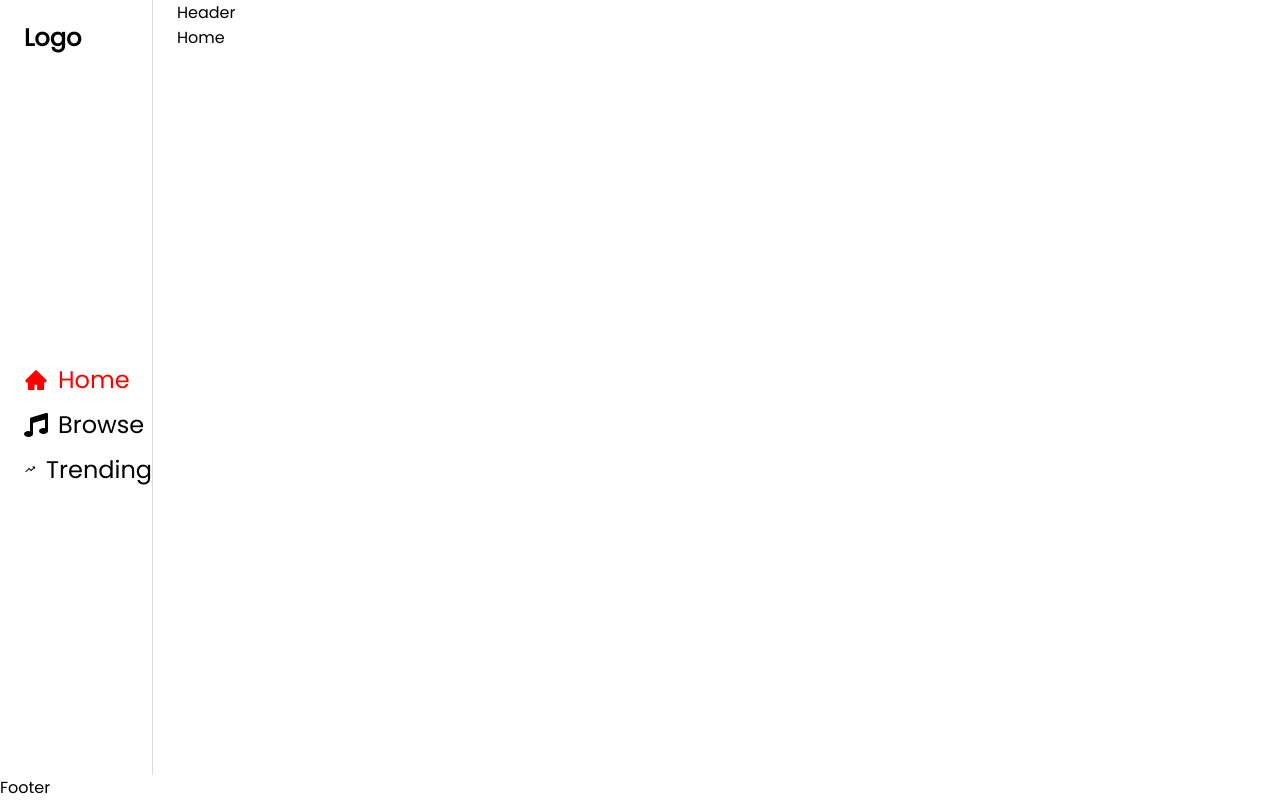
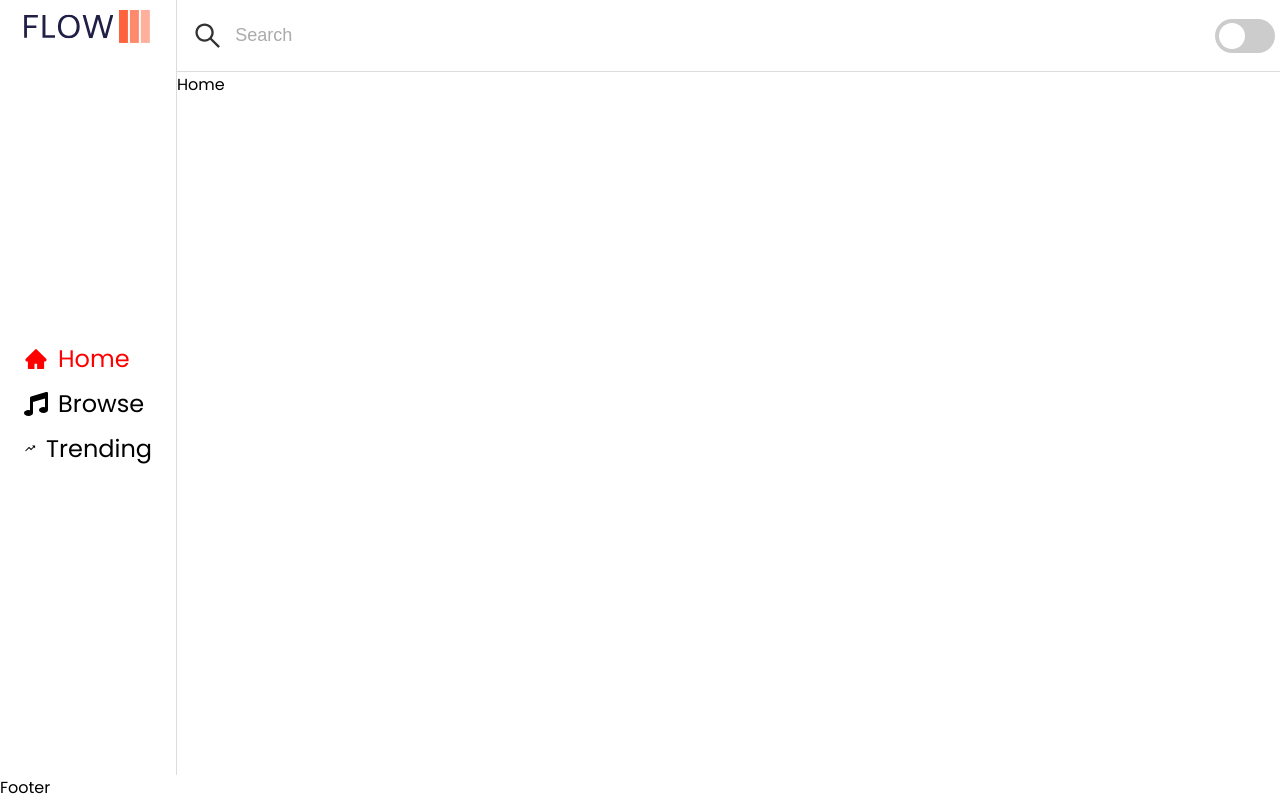
Before and after one commit to RESIDGE/music-app, a React (Vite) app: page / in a window 1280 px wide. Built offline with nearby package versions, Linux system fonts and the light colour scheme.

Commit message:
Header
- Added search icon and text input box
- Added light/dark mode slider
- No functionality

```diff
--- a/src/layouts/Header/Header.tsx
+++ b/src/layouts/Header/Header.tsx
@@ -1,5 +1,24 @@
+import { AiOutlineSearch } from "react-icons/ai";
+import "./Header.css";
+
 const Header = () => {
-  return <div className="header">Header</div>;
+  return (
+    <header className="header">
+      {/* Search Bar */}
+      <div className="search-bar">
+        {/* Search Icon */}
+        <AiOutlineSearch className="search-bar__icon" />
+
+        {/* Search Input */}
+        <input type="text" className="search-bar__input" placeholder="Search" />
+      </div>
+      {/* Light/Dark Mode Button */}
+      <label className="switch">
+        <input type="checkbox" className="switch__input" />
+        <span className="switch__slider switch__slider--round"></span>
+      </label>
+    </header>
+  );
 };
 
 export default Header;
--- a/src/layouts/SideBar/SideBar.css
+++ b/src/layouts/SideBar/SideBar.css
@@ -12,14 +12,17 @@
     color: red;
 }
 
-/* .logo {} */
+.logo {
+    height: auto;
+    width: 100%;
+}
 
 .side-bar {
     border-right: 1px solid gainsboro;
     display: flex;
     flex-direction: column;
     left: 0;
-    margin: 0 24px;
+    padding: 10px 24px;
     top: 0;
     width: 10%;
 }
@@ -35,4 +38,5 @@
 
 .side-bar__logo {
     display: flex;
+    width: 100%;
 }
--- a/src/layouts/SideBar/SideBar.tsx
+++ b/src/layouts/SideBar/SideBar.tsx
@@ -9,6 +9,7 @@ import {
   selectSideBarLink,
   trending,
 } from "../../redux/sidebar/sidebarSlice";
+import logo from "../../assets/flow-logo.svg";
 import "./SideBar.css";
 
 const SideBar = () => {
@@ -17,10 +18,13 @@ const SideBar = () => {
 
   return (
     <nav className="side-bar">
+      {/* Logo */}
       <div className="side-bar__logo">
-        <h1 className="logo">Logo</h1>
+        <img src={logo} alt="" className="logo" />
       </div>
+      {/* Links */}
       <div className="side-bar__links">
+        {/* Home Link */}
         <NavLink
           to="/"
           className={`link ${
@@ -31,6 +35,7 @@ const SideBar = () => {
           <AiFillHome />
           Home
         </NavLink>
+        {/* Browse Link */}
         <NavLink
           to="/browse"
           className={`link ${
@@ -41,6 +46,7 @@ const SideBar = () => {
           <FaMusic />
           Browse
         </NavLink>
+        {/* Trending Link */}
         <NavLink
           to="/trending"
           className={`link ${
--- /dev/null
+++ b/src/layouts/header/Header.css
@@ -0,0 +1,99 @@
+.header {
+    align-items: center;
+    box-sizing: border-box;
+    border-bottom: 1px solid gainsboro;
+    display: flex;
+    flex-direction: row;
+    height: 10%;
+    justify-content: space-between;
+    padding: 10px 5px;
+    width: 100%;
+}
+
+.search-bar {
+    align-items: center;
+    display: flex;
+    flex-direction: row;
+    flex-grow: 1;
+    height: 100%;
+}
+
+.search-bar__icon {
+    box-sizing: border-box;
+    color: black;
+    height: 100%;
+    opacity: 0.8;
+    padding: 10px;
+    width: auto;
+}
+
+.search-bar__input {
+    border: none;
+    box-sizing: border-box;
+    color: black;
+    display: flex;
+    flex-grow: 1;
+    font-size: 18px;
+    height: 100%;
+    opacity: 0.6;
+    outline: none;
+}
+
+.switch {
+    display: inline-block;
+    height: 34px;
+    position: relative;
+    width: 60px;
+}
+
+.switch__input {
+    height: 0;
+    opacity: 0;
+    width: 0;
+}
+
+.switch__input:checked+.switch__slider {
+    background-color: #2b2b2b;
+}
+
+.switch__input:focus+.switch__slider {
+    box-shadow: 0 0 1px #2196F3;
+}
+
+.switch__input:checked+.switch__slider:before {
+    -webkit-transform: translateX(26px);
+    -ms-transform: translateX(26px);
+    transform: translateX(26px);
+}
+
+.switch__slider {
+    position: absolute;
+    cursor: pointer;
+    top: 0;
+    left: 0;
+    right: 0;
+    bottom: 0;
+    background-color: #ccc;
+    -webkit-transition: .4s;
+    transition: .4s;
+}
+
+.switch__slider:before {
+    position: absolute;
+    content: "";
+    height: 26px;
+    width: 26px;
+    left: 4px;
+    bottom: 4px;
+    background-color: white;
+    -webkit-transition: .4s;
+    transition: .4s;
+}
+
+.switch__slider--round {
+    border-radius: 34px;
+}
+
+.switch__slider--round:before {
+    border-radius: 50%;
+}
--- a/src/pages/Browse/Browse.tsx
+++ b/src/pages/Browse/Browse.tsx
@@ -1,5 +1,7 @@
+import "./Browse.css";
+
 const Browse = () => {
-  return <div>Browse</div>;
+  return <div className="browse-content">Browse</div>;
 };
 
 export default Browse;
--- a/src/pages/Trending/Trending.tsx
+++ b/src/pages/Trending/Trending.tsx
@@ -1,5 +1,7 @@
+import "./Trending.css";
+
 const Trending = () => {
-  return <div>Trending</div>;
+  return <div className="trending-content">Trending</div>;
 };
 
 export default Trending;
--- /dev/null
+++ b/src/pages/browse/Browse.css
@@ -0,0 +1,3 @@
+.browse-content {
+    height: 100%;
+}
--- /dev/null
+++ b/src/pages/trending/Trending.css
@@ -0,0 +1,3 @@
+.trending-content {
+    height: 100%;
+}
```
Also changed, not shown: src/assets/flow-logo.svg (added).
